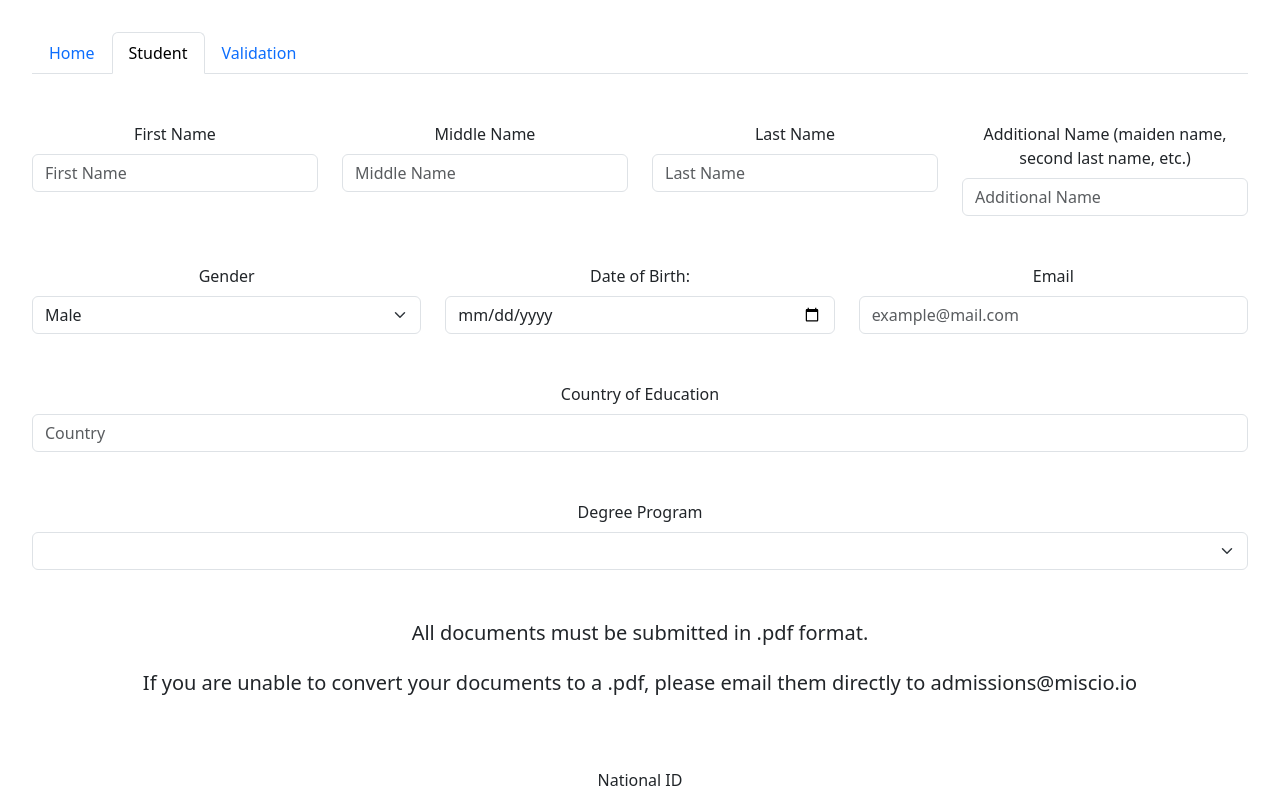
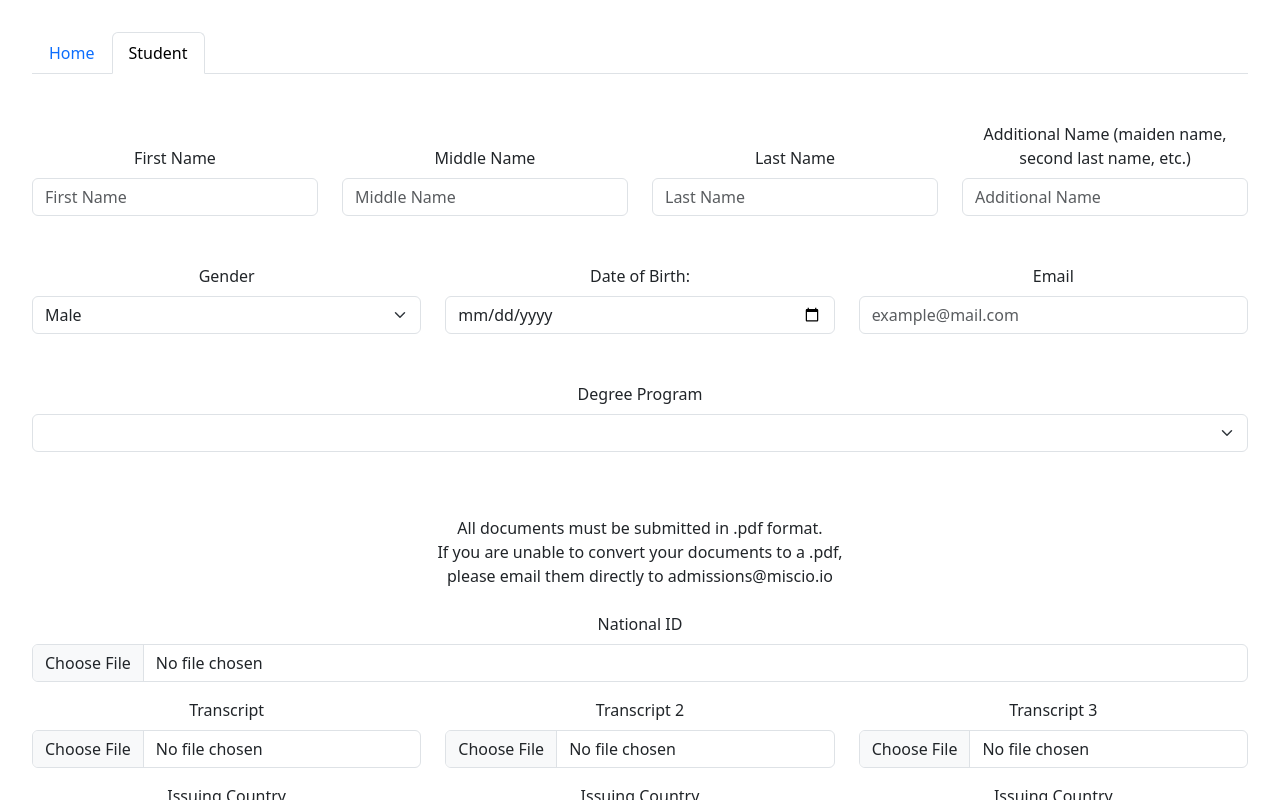
Before and after one commit to nicholaspederson/HACK2024, a React (Vite) app in the folder FE/: page / in a window 1280 px wide. Both pictures are taken after a click on the tab "Student". Shown: the top 800 px of the page. Built offline with nearby package versions, Linux system fonts and the light colour scheme.

Commit message:
fixed margins

```diff
--- a/FE/src/App.tsx
+++ b/FE/src/App.tsx
@@ -22,6 +22,11 @@ function App() {
   const [transcript1, setTranscript1] = useState("")
   const [transcript2, setTranscript2] = useState("")
   const [transcript3, setTranscript3] = useState("")
+
+  const [country1, setCountry1] = useState("")
+  const [country2, setCountry2] = useState("")
+  const [country3, setCountry3] = useState("")
+
 
 
 
@@ -63,7 +68,7 @@ function App() {
 
   function handleSubmit(e: any) {
     e.preventDefault();
-    let studentData = { fName: fName, mName: mName, lName: lName, gender: gender, dob: dob, country: country, degreeType: degreeType, nationalID: nationalID, transcript1: transcript1, transcript2: transcript2, transcript3: transcript3 }
+    let studentData = { fName: fName, mName: mName, lName: lName, gender: gender, dob: dob, degreeType: degreeType, nationalID: nationalID, transcript1: transcript1, transcript2: transcript2, transcript3: transcript3, country1: country1, country2:country2, country3: country3 }
     console.log(studentData);
   }
 
@@ -79,17 +84,17 @@ function App() {
 
       <Tab eventKey="student" title="Student">
         <Form noValidate onSubmit={handleSubmit}>
-          <Row className="pt-5">
+          <Row className="mt-5">
             <Form.Group as={Col} className="mr-3" controlId="firstNameCon">
-              <Form.Label>First Name</Form.Label>
+              <Form.Label><br/>First Name</Form.Label>
               <Form.Control type="text" placeholder="First Name" value={fName} onChange={(e) => setFname(e.target.value)} />
             </Form.Group>
             <Form.Group as={Col} className="mr-3" controlId="middleNameCon">
-              <Form.Label>Middle Name</Form.Label>
+              <Form.Label><br/>Middle Name</Form.Label>
               <Form.Control type="middleName" placeholder="Middle Name" value={mName} onChange={(e) => setMname(e.target.value)} />
             </Form.Group>
             <Form.Group as={Col} className="mr-3" controlId="lastNameCon">
-              <Form.Label>Last Name</Form.Label>
+              <Form.Label><br/>Last Name</Form.Label>
               <Form.Control type="lastName" placeholder="Last Name" value={lName} onChange={(e) => setLname(e.target.value)} />
             </Form.Group>
             <Form.Group as={Col} className="mr-3" controlId="additionalNameCon">
@@ -112,12 +117,6 @@ function App() {
             <Form.Group as={Col} className="mr-3" controlId="email">
               <Form.Label>Email</Form.Label>
               <Form.Control type="text" placeholder="example@mail.com" />
-            </Form.Group>
-          </Row>
-          <Row className="pt-5">
-            <Form.Group as={Col} className="mr-3" controlId="country">
-              <Form.Label>Country of Education</Form.Label>
-              <Form.Control type="country" placeholder="Country" />
             </Form.Group>
           </Row>
           <Row className="pt-5">
@@ -173,26 +172,23 @@ function App() {
               </Form.Select>
             </Form.Group>
           </Row>
-
-            <Form.Label>    </Form.Label>
-            <Form.Label className="pt-5 form-control-lg">All documents must be submitted in .pdf format. </Form.Label>
-            <Form.Label className="pt-1 form-control-lg">If you are unable to convert your documents to a .pdf, please email them directly to admissions@miscio.io</Form.Label>
-            <Form.Group className="mt-5">
-              <Form.Label htmlFor="formFileLg" className="form-label">National ID</Form.Label>
+            <Form.Label className="pt-3 form-control-md"><br/><br/>All documents must be submitted in .pdf format. <br/>If you are unable to convert your documents to a .pdf, <br/>please email them directly to admissions@miscio.io</Form.Label>
+            <Form.Group className="mt-3">
+              <Form.Label htmlFor="formFileLg" className="form-label-lg">National ID</Form.Label>
               <Form.Control type="file" accept="application/pdf" onChange= {nationalIDChange}/>
             </Form.Group>
           <Row className="mt-3">
-            <Form.Group as={Col} className="mt-5">
+            <Form.Group as={Col} className="mr-3">
               <Form.Label htmlFor="formFileLg" className="form-label">Transcript</Form.Label>
               <Form.Control type="file" accept="application/pdf" required onChange={transcriptOneChange}/>
             </Form.Group>
 
-            <Form.Group as={Col} className="mt-5">
+            <Form.Group as={Col} className="mr-3">
               <Form.Label htmlFor="formFileLg" className="form-label">Transcript 2</Form.Label>
               <Form.Control type="file" accept="application/pdf" onChange={transcriptTwoChange}/>
             </Form.Group>
 
-            <Form.Group as={Col} className="mt-5">
+            <Form.Group as={Col} className="mr-3">
               <Form.Label htmlFor="formFileLg" className="form-label">Transcript 3</Form.Label>
               <Form.Control type="file" accept="application/pdf" onChange={transcriptThreeChange}/>
             </Form.Group>
@@ -200,25 +196,21 @@ function App() {
           <Row className="mt-3">
             <Form.Group as={Col} className="mr-3" controlId="countryTranscript1">
               <Form.Label>Issuing Country</Form.Label>
-              <Form.Control type="text" placeholder="Country" />
+              <Form.Control type="text" placeholder="Country" value={country1} onChange={(e) => setCountry1(e.target.value)}/>
             </Form.Group>
             <Form.Group as={Col} className="mr-3" controlId="countryTranscript2">
               <Form.Label>Issuing Country</Form.Label>
-              <Form.Control type="text" placeholder="Country" />
+              <Form.Control type="text" placeholder="Country" value={country2} onChange={(e) => setCountry2(e.target.value)}/>
             </Form.Group>
             <Form.Group as={Col} className="mr-3" controlId="countryTranscript3">
               <Form.Label>Issuing Country</Form.Label>
-              <Form.Control type="text" placeholder="Country" />
+              <Form.Control type="text" placeholder="Country" value={country3} onChange={(e) => setCountry3(e.target.value)}/>
             </Form.Group>
           </Row>
           <Row className="mt-5">
-            <Form.Label>{degreeLevel}</Form.Label>
             <Button variant="primary" type="submit">Submit</Button>
           </Row>
         </Form>
-      </Tab>
-      <Tab eventKey="validation" title="Validation">
-
       </Tab>
     </Tabs>
   )
```
